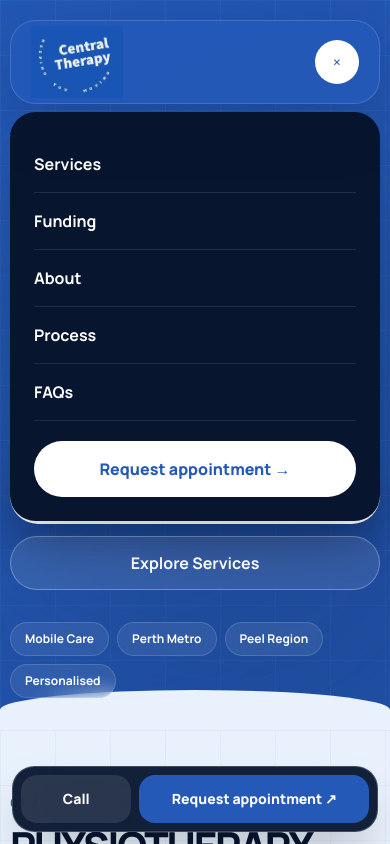
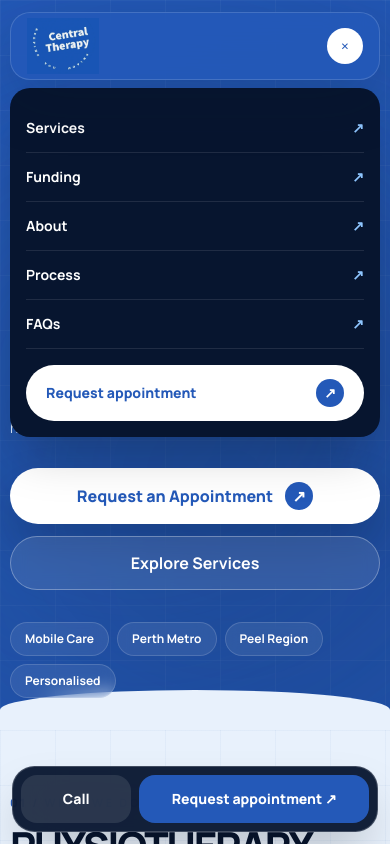
Before and after one commit to wilsonmugwe/central-therapy-digital-platform, a Next.js app in the folder apps/web/: page / in a window 390 px wide. Both pictures are taken after a click on the button "Open navigation". Shown: the top 844 px of the page. Built offline with nearby package versions, Linux system fonts and the light colour scheme.

Commit message:
Update Header.tsx

```diff
--- a/apps/web/components/layout/Header.tsx
+++ b/apps/web/components/layout/Header.tsx
@@ -16,20 +16,27 @@ export default function Header() {
   const [open, setOpen] = useState(false);
 
   return (
-    <header className="absolute left-0 right-0 top-0 z-50 pt-5">
+    <header className="absolute left-0 right-0 top-0 z-50 pt-3 sm:pt-5">
       <div className="container">
-        <div className="flex h-[84px] items-center justify-between rounded-[1.6rem] border border-white/15 bg-[#2459B8]/90 px-5 shadow-[0_18px_60px_rgba(7,21,47,.18)] backdrop-blur-xl lg:px-7">
-          <Link href="/" className="flex items-center">
+        {/* MAIN NAVIGATION BAR */}
+        <div className="flex h-[68px] items-center justify-between rounded-[1.25rem] border border-white/15 bg-[#2459B8]/90 px-4 shadow-[0_18px_60px_rgba(7,21,47,.18)] backdrop-blur-xl sm:h-[84px] sm:rounded-[1.6rem] sm:px-5 lg:px-7">
+          {/* LOGO */}
+          <Link
+            href="/"
+            className="flex items-center"
+            aria-label="Central Therapy home"
+          >
             <Image
               src="/images/central-therapy-logo.png"
               alt="Central Therapy"
               width={150}
               height={90}
               priority
-              className="h-[72px] w-auto object-contain"
+              className="h-[56px] w-auto object-contain sm:h-[72px]"
             />
           </Link>
 
+          {/* DESKTOP NAVIGATION */}
           <nav className="hidden items-center gap-7 lg:flex">
             {navigation.map(([label, href]) => (
               <Link
@@ -42,44 +49,61 @@ export default function Header() {
             ))}
           </nav>
 
+          {/* DESKTOP CTA */}
           <Link
             href="#appointment"
             className="group hidden items-center gap-3 rounded-full bg-white px-6 py-3.5 text-sm font-extrabold !text-[#2459B8] shadow-lg transition hover:-translate-y-0.5 lg:flex"
           >
             Request appointment
+
             <span className="flex h-7 w-7 items-center justify-center rounded-full bg-[#2459B8] !text-white">
               ↗
             </span>
           </Link>
 
+          {/* MOBILE MENU BUTTON */}
           <button
+            type="button"
             onClick={() => setOpen(!open)}
-            aria-label="Toggle navigation"
-            className="flex h-11 w-11 items-center justify-center rounded-full bg-white !text-[#2459B8] lg:hidden"
+            aria-label={open ? "Close navigation" : "Open navigation"}
+            aria-expanded={open}
+            className="flex h-9 w-9 items-center justify-center rounded-full bg-white text-lg font-bold !text-[#2459B8] sm:h-11 sm:w-11 lg:hidden"
           >
             {open ? "×" : "☰"}
           </button>
         </div>
 
+        {/* MOBILE NAVIGATION */}
         {open && (
-          <div className="mt-2 rounded-[1.6rem] bg-[#07152F] p-6 shadow-2xl lg:hidden">
+          <div className="mt-2 overflow-hidden rounded-[1.25rem] bg-[#07152F] p-4 shadow-2xl sm:rounded-[1.6rem] sm:p-6 lg:hidden">
+            <nav>
               {navigation.map(([label, href]) => (
                 <Link
                   key={label}
                   href={href}
                   onClick={() => setOpen(false)}
-                className="block border-b border-white/10 py-4 font-bold !text-white"
+                  className="flex items-center justify-between border-b border-white/10 py-3.5 text-sm font-bold !text-white sm:py-4 sm:text-base"
                 >
-                {label}
+                  <span>{label}</span>
+
+                  <span className="text-blue-300">
+                    ↗
+                  </span>
                 </Link>
               ))}
+            </nav>
 
+            {/* MOBILE CTA */}
             <Link
               href="#appointment"
               onClick={() => setOpen(false)}
-              className="mt-5 block rounded-full bg-white px-6 py-4 text-center font-extrabold !text-[#2459B8]"
+              className="mt-4 flex items-center justify-between rounded-full bg-white px-5 py-3.5 text-sm font-extrabold !text-[#2459B8] sm:mt-5 sm:px-6 sm:py-4 sm:text-base"
             >
-              Request appointment →
+              <span>Request appointment</span>
+
+              <span className="flex h-7 w-7 items-center justify-center rounded-full bg-[#2459B8] !text-white">
+                ↗
+              </span>
             </Link>
           </div>
         )}
```
Lines whose indentation alone changed are shown as unchanged.
